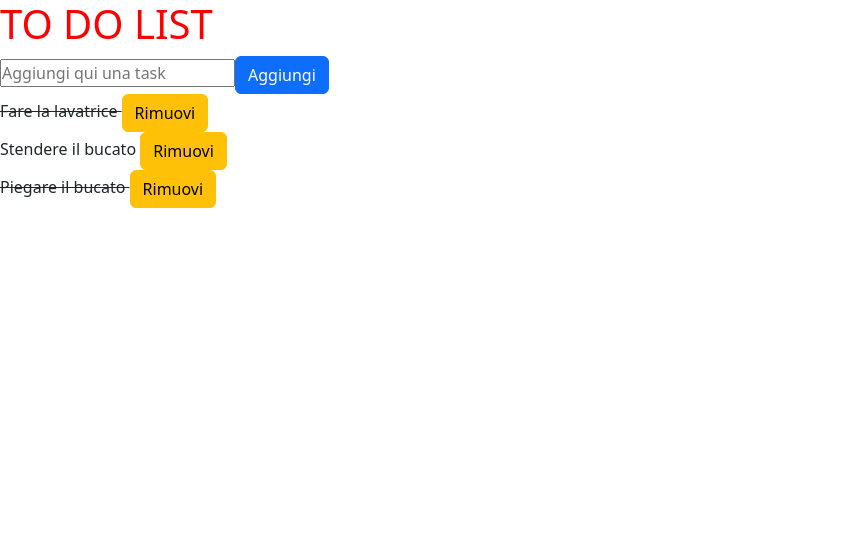
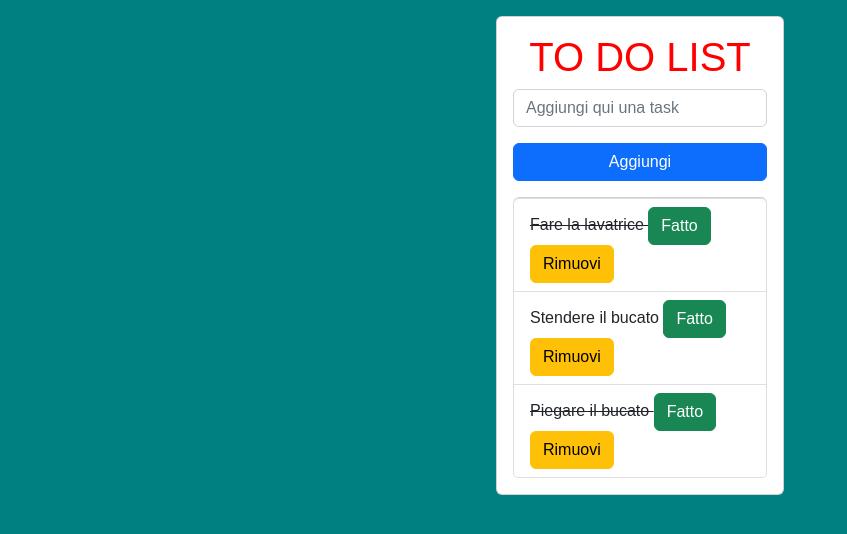
Before and after one commit to MatteoGaloni/vue-todolist, a plain HTML site: page index.html in a window 1280 px wide. Shown: the whole page, without its empty margins (0-847 px from the left). Drawn offline with nearby package versions, Linux system fonts and the light colour scheme.

Commit message:
add bootstrap

```diff
--- a/css/style.css
+++ b/css/style.css
@@ -7,6 +7,7 @@
 
 body {
     font-family: sans-serif;
+    background-color: teal;
 }
 
 /* ******************************* */
@@ -15,6 +16,6 @@ h1 {
 }
 
 .striked {
-    text-decoration: line-through;
+    text-decoration: line-through !important;
 
 }
--- a/index.html
+++ b/index.html
@@ -6,26 +6,30 @@
     <meta http-equiv="X-UA-Compatible" content="IE=edge" />
     <meta name="viewport" content="width=device-width, initial-scale=1.0" />
     <title>TO DO LIST</title>
-    <link rel="stylesheet" href="./css/style.css" />
     <link href="https://cdn.jsdelivr.net/npm/bootstrap@5.2.3/dist/css/bootstrap.min.css" rel="stylesheet"
         integrity="sha384-rbsA2VBKQhggwzxH7pPCaAqO46MgnOM80zW1RWuH61DGLwZJEdK2Kadq2F9CUG65" crossorigin="anonymous">
+    <link rel="stylesheet" href="./css/style.css" />
 </head>
 
 <body>
 
     <div id="app">
-        <h1>TO DO LIST</h1>
-        <input @keyup.enter="addTask()" v-model="newTask.text" type="text" placeholder="Aggiungi qui una task">
-        <button class="btn btn-primary" @click="addTask()">Aggiungi</button>
-        <ul class="list-group">
-            <li @click="addClass()" :class="addClass(index)" v-for="(task, index) in tasks">
-                {{task.text}}
-                <button class="btn btn-warning" @click="deleteTask(index)">Rimuovi</button>
-            </li>
 
-        </ul>
-        <!-- <p v-if="tasks.lenght == 0">Non ci sono più task da completare!!</p> -->
+        <div class="container p-3 card mt-3" style="width: 18rem;">
+            <h1 class="text-center">TO DO LIST</h1>
+            <input class="form-control" @keyup.enter="addTask()" v-model="newTask.text" type="text"
+                placeholder="Aggiungi qui una task">
+            <button class="btn btn-primary my-3" @click="addTask()">Aggiungi</button>
+            <ul class="list-group">
+                <li class="list-group-item" :class="addClass(index)" v-for="(task, index) in tasks">
+                    {{task.text}}
+                    <button class="btn btn-success" @click="changeValue(index)">Fatto</button>
+                    <button class="btn btn-warning" @click="deleteTask(index)">Rimuovi</button>
+                </li>
 
+            </ul>
+            <!-- <p v-if="tasks.lenght == 0">Non ci sono più task da completare!!</p> -->
+        </div>
     </div>
 
     <script src='https://unpkg.com/vue@3/dist/vue.global.js'></script>
--- a/js/app.js
+++ b/js/app.js
@@ -28,12 +28,10 @@ createApp({
       this.tasks.push({
         ...this.newTask,
       });
-      //   this.tasks.push(this.newTask);
-      console.log(this.newTask.text);
       this.newTask.text = "";
     },
     addClass(index) {
-      let addingClass = "ciao";
+      let addingClass = "";
       if (this.tasks[index].done == true) {
         addingClass = "striked";
       }
@@ -42,5 +40,8 @@ createApp({
     deleteTask(index) {
       this.tasks.splice(index, 1);
     },
+    changeValue(index) {
+      this.tasks[index].done = !this.tasks[index].done;
+    },
   },
 }).mount("#app");
```
